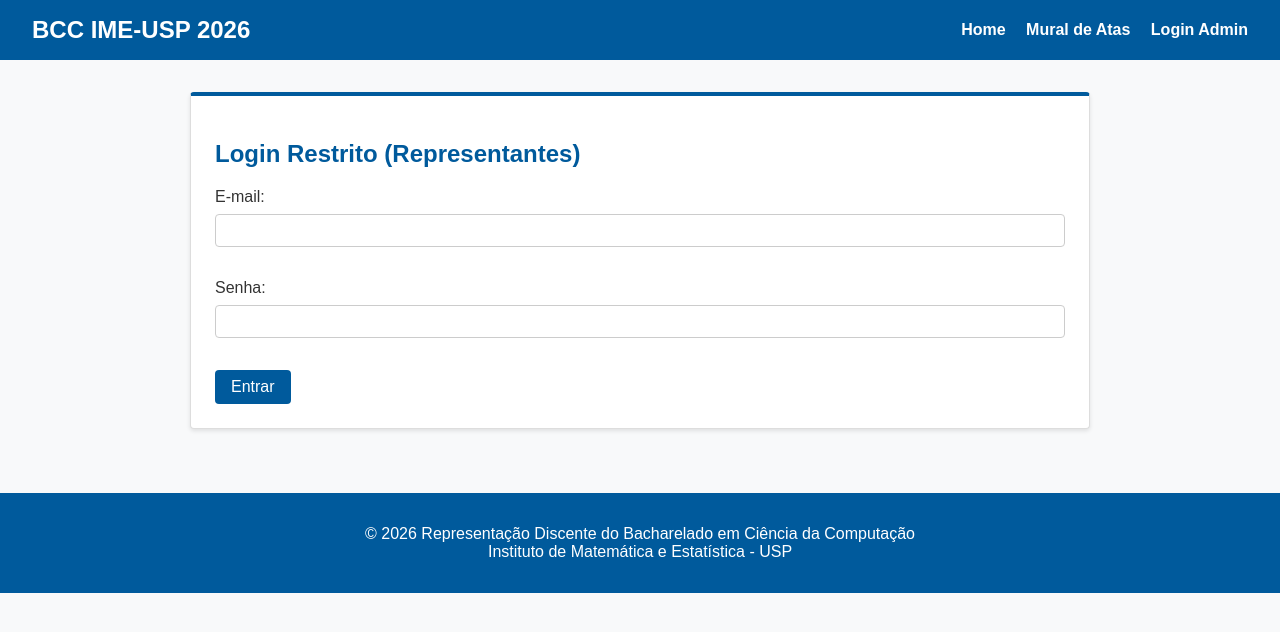
After one commit to caionv/MAC0350, a FastAPI app: template projeto_individual/templates/login.html in a window 1280 px wide. The commit adds this page. Shown: the top 632 px of the page. Run offline with FastAPI, Linux system fonts and the light colour scheme; the template is opened without the code that fills it, so the values that code supplies are empty; some libraries are stand-ins or nearby versions.

Commit message:
Mudanças finais

```diff
--- a/projeto_individual/database.py
+++ b/projeto_individual/database.py
@@ -1,6 +1,9 @@
 from sqlmodel import Field, SQLModel, create_engine, Session, Relationship
 from typing import List, Optional
 from datetime import datetime
+from passlib.context import CryptContext
+
+pwd_context = CryptContext(schemes=["bcrypt"], deprecated="auto")
 
 class Member(SQLModel, table=True):
     id: Optional[int] = Field(default=None, primary_key=True)
@@ -8,6 +11,7 @@ class Member(SQLModel, table=True):
     role: str
     email: str
     tg: str
+    password: str
 
     atas: List["Ata"] = Relationship(back_populates="author")
 
@@ -39,10 +43,13 @@ def initialize_members():
         from sqlmodel import select
         has_member = session.exec(select(Member)).first()
         if not has_member:
+            hashed_pwd = pwd_context.hash("senha")
             members = [
-                Member(name="Alice Ferreira", role="Presidenta", email="alice.bcc@ime.usp.br", tg="@alicebcc"),
-                Member(name="Beto Carvalho", role="Vice-Presidente", email="beto.bcc@ime.usp.br", tg="@betobcc"),
-                Member(name="Cecília Santos", role="Diretora de Comunicação", email="cecilia.bcc@ime.usp.br", tg="@ceciliabcc")
+                Member(name="Nicolas Caldas Borsari", role="RD MAC, RD CoC-BCC, RD CCEx", email="nicborsari@usp.br", tg="@ncbor", password=hashed_pwd),
+                Member(name="Kaiky Henrique Ribeiro Cintra", role="RD Suplente MAC", email="kaikycintra@usp.br", tg="@kai_kiwi77", password=hashed_pwd),
+                Member(name="Gustavo Costa Arakaki", role="RD CCSL", email="gustavo.arakaki@usp.br", tg="@Ar4kaki", password=hashed_pwd),
+                Member(name="Thalia Angelo Gomes da Silva", role="RD Suplente CCEx", email="thaliasilva@usp.br", tg="@thaliadsilva", password=hashed_pwd),
+                Member(name="Sophia Helena Gutruf", role="RD Suplente CoC-BCC", email="sophiagutruf@usp.br", tg="@sophgut", password=hashed_pwd)
             ]
             session.add_all(members)
             session.commit()
--- a/projeto_individual/main.py
+++ b/projeto_individual/main.py
@@ -1,10 +1,12 @@
-from fastapi import FastAPI, Depends, Form, Request
+from fastapi import FastAPI, Depends, Form, Request, Response
 from fastapi.responses import HTMLResponse
 from fastapi.staticfiles import StaticFiles
 from fastapi.templating import Jinja2Templates
 from sqlmodel import Session, select
 from contextlib import asynccontextmanager
 import os
+import jwt
+from datetime import datetime, timedelta
 
 from database import (
     create_db_and_tables,
@@ -12,8 +14,23 @@ from database import (
     get_session,
     Member,
     Ata,
-    Feedback
+    Feedback,
+    pwd_context
 )
+
+SECRET_KEY = "minhasenha"
+ALGORITHM = "HS256"
+
+def get_current_user(request: Request, session: Session = Depends(get_session)):
+    token = request.cookies.get("access_token")
+    if not token:
+        return None
+    try:
+        token = token.replace("Bearer ", "")
+        email = jwt.decode(token, SECRET_KEY, algorithms=[ALGORITHM]).get("sub")
+        return session.exec(select(Member).where(Member.email == email)).first()
+    except:
+        return None
 
 @asynccontextmanager
 async def lifespan(app: FastAPI):
@@ -29,12 +46,45 @@ app.mount("/static", StaticFiles(directory="static"), name="static")
 os.makedirs("templates/components", exist_ok=True)
 templates = Jinja2Templates(directory="templates")
 
+@app.get("/login", response_class=HTMLResponse)
+def get_login(request: Request):
+    user = get_current_user(request, next(get_session()))
+    return templates.TemplateResponse(request=request, name="login.html", context={"user": user})
+
+@app.post("/login", response_class=HTMLResponse)
+def login(
+    response: Response,
+    username: str = Form(...),
+    password: str = Form(...),
+    session: Session = Depends(get_session)
+):
+    user = session.exec(select(Member).where(Member.email == username)).first()
+    if not user or not pwd_context.verify(password, user.password):
+        return "Login incorreto"
+
+    exp = datetime.utcnow() + timedelta(minutes=60)
+    token = jwt.encode({"sub": user.email, "exp": exp}, SECRET_KEY, algorithm=ALGORITHM)
+
+    response = HTMLResponse("OK")
+    response.headers["HX-Redirect"] = "/"
+    response.set_cookie(key="access_token", value=f"Bearer {token}", httponly=True)
+    return response
+
+@app.post("/logout", response_class=HTMLResponse)
+def logout(response: Response):
+    response = HTMLResponse("OK")
+    response.headers["HX-Redirect"] = "/"
+    response.delete_cookie("access_token")
+    return response
+
 @app.get("/", response_class=HTMLResponse)
 def read_root(request: Request, session: Session = Depends(get_session)):
+    user = get_current_user(request, session)
     members = session.exec(select(Member)).all()
     return templates.TemplateResponse(request=request, name="index.html", context={
         "request": request,
-        "members": members
+        "members": members,
+        "user": user
     })
 
 @app.post("/feedback", response_class=HTMLResponse)
@@ -51,14 +101,28 @@ def create_feedback(
         "<div class='alert-success'>Dúvida/Sugestão enviada com sucesso! A representação técnica agradece.</div>"
     )
 
+@app.get("/feedbacks", response_class=HTMLResponse)
+def read_feedbacks(request: Request, session: Session = Depends(get_session)):
+    user = get_current_user(request, session)
+    if not user: return "Acesso negado"
+
+    feedbacks_list = session.exec(select(Feedback).order_by(Feedback.id.desc())).all()
+    return templates.TemplateResponse(request=request, name="feedbacks.html", context={
+        "request": request,
+        "feedbacks": feedbacks_list,
+        "user": user
+    })
+
 @app.get("/atas", response_class=HTMLResponse)
 def read_atas(request: Request, session: Session = Depends(get_session)):
+    user = get_current_user(request, session)
     atas = session.exec(select(Ata).order_by(Ata.id.desc())).all()
     members = session.exec(select(Member)).all()
     return templates.TemplateResponse(request=request, name="atas.html", context={
         "request": request,
         "atas": atas,
-        "members": members
+        "members": members,
+        "user": user
     })
 
 @app.post("/atas", response_class=HTMLResponse)
@@ -68,8 +132,11 @@ def create_ata(
     date: str = Form(...),
     content: str = Form(...),
     author_id: int = Form(...),
-    session: Session = Depends(get_session)
+    session: Session = Depends(get_session),
+    user: Member = Depends(get_current_user)
 ):
+    if not user: return "Acesso negado"
+
     ata = Ata(title=title, date=date, content=content, author_id=author_id)
     session.add(ata)
     session.commit()
@@ -77,7 +144,8 @@ def create_ata(
 
     return templates.TemplateResponse(request=request, name="components/ata_item.html", context={
         "request": request,
-        "ata": ata
+        "ata": ata,
+        "user": user
     })
 
 @app.get("/atas/search", response_class=HTMLResponse)
@@ -86,6 +154,7 @@ def search_atas(
     q: str = "",
     session: Session = Depends(get_session)
 ):
+    user = get_current_user(request, session)
     query = select(Ata)
     if q:
         query = query.where((Ata.title.contains(q)) | (Ata.date.contains(q)))
@@ -93,17 +162,22 @@ def search_atas(
 
     return templates.TemplateResponse(request=request, name="components/ata_list.html", context={
         "request": request,
-        "atas": atas
+        "atas": atas,
+        "user": user
     })
 
 @app.get("/atas/{id}/edit", response_class=HTMLResponse)
 def get_edit_ata(request: Request, id: int, session: Session = Depends(get_session)):
+    user = get_current_user(request, session)
+    if not user: return "Acesso negado"
+
     ata = session.get(Ata, id)
     members = session.exec(select(Member)).all()
     return templates.TemplateResponse(request=request, name="components/ata_edit.html", context={
         "request": request,
         "ata": ata,
-        "members": members
+        "members": members,
+        "user": user
     })
 
 @app.put("/atas/{id}", response_class=HTMLResponse)
@@ -114,11 +188,13 @@ def update_ata(
     date: str = Form(...),
     content: str = Form(...),
     author_id: int = Form(...),
-    session: Session = Depends(get_session)
+    session: Session = Depends(get_session),
+    user: Member = Depends(get_current_user)
 ):
+    if not user: return "Acesso negado"
+
     ata = session.get(Ata, id)
-    if not ata:
-        return HTMLResponse("Ata não encontrada", status_code=404)
+    if not ata: return "Erro"
 
     ata.title = title
     ata.date = date
@@ -129,11 +205,14 @@ def update_ata(
     session.refresh(ata)
     return templates.TemplateResponse(request=request, name="components/ata_item.html", context={
         "request": request,
-        "ata": ata
+        "ata": ata,
+        "user": user
     })
 
 @app.delete("/atas/{id}", response_class=HTMLResponse)
-def delete_ata(id: int, session: Session = Depends(get_session)):
+def delete_ata(id: int, session: Session = Depends(get_session), user: Member = Depends(get_current_user)):
+    if not user: return "Acesso negado"
+
     ata = session.get(Ata, id)
     if ata:
         session.delete(ata)
--- a/projeto_individual/requirements.txt
+++ b/projeto_individual/requirements.txt
@@ -3,3 +3,6 @@ uvicorn
 sqlmodel
 jinja2
 python-multipart
+PyJWT
+passlib
+bcrypt==3.2.2
--- a/projeto_individual/templates/atas.html
+++ b/projeto_individual/templates/atas.html
@@ -14,9 +14,10 @@
     </div>
 </section>
 
+{% if user %}
 <section class="card highlight">
-    <h3>Publicar Nova Ata (Administradores)</h3>
-    <form hx-post="/atas" hx-target="#atas-list" hx-swap="afterbegin" onsubmit="this.reset();">
+    <h3>Publicar Nova Ata</h3>
+    <form hx-post="/atas" hx-target="#atas-list" hx-swap="afterbegin" hx-on::after-request="if(event.detail.successful) this.reset()">
         <div class="form-group">
             <label for="title">Título da Reunião:</label>
             <input type="text" id="title" name="title" required>
@@ -40,6 +41,7 @@
         <button type="submit">Publicar Ata</button>
     </form>
 </section>
+{% endif %}
 
 <h3>Últimas Atas</h3>
 <div id="atas-list">
--- a/projeto_individual/templates/base.html
+++ b/projeto_individual/templates/base.html
@@ -15,6 +15,12 @@
         <nav>
             <a href="/">Home</a>
             <a href="/atas">Mural de Atas</a>
+            {% if user %}
+            <a href="/feedbacks">Ver Feedbacks</a>
+            <a href="#" hx-post="/logout">Sair</a>
+            {% else %}
+            <a href="/login">Login Admin</a>
+            {% endif %}
         </nav>
     </header>
 
--- a/projeto_individual/templates/components/ata_item.html
+++ b/projeto_individual/templates/components/ata_item.html
@@ -7,8 +7,10 @@
     </div>
     <div style="margin-bottom: 1rem; line-height: 1.5; white-space: pre-wrap;">{{ ata.content }}</div>
 
+    {% if user %}
     <div class="ata-actions">
         <button class="btn btn-edit" hx-get="/atas/{{ ata.id }}/edit" hx-target="#ata-{{ ata.id }}" hx-swap="outerHTML">Editar</button>
         <button class="btn btn-danger" hx-delete="/atas/{{ ata.id }}" hx-target="#ata-{{ ata.id }}" hx-swap="outerHTML" hx-confirm="Tem certeza que deseja apagar esta ata?">Apagar</button>
     </div>
+    {% endif %}
 </div>
--- a/projeto_individual/templates/index.html
+++ b/projeto_individual/templates/index.html
@@ -73,6 +73,7 @@
             <h3>{{ member.name }}</h3>
             <p><strong>{{ member.role }}</strong></p>
             <p><a href="mailto:{{ member.email }}">{{ member.email }}</a></p>
+            <p>Telegram: <strong>{{ member.tg }}</strong></p>
         </div>
         {% endfor %}
     </div>
@@ -85,8 +86,8 @@
     <div id="feedback-form-container">
         <form hx-post="/feedback" hx-target="#feedback-form-container" hx-swap="outerHTML">
             <div class="form-group">
-                <label for="student_name">Seu Nome (Opcional):</label>
-                <input type="text" id="student_name" name="student_name" placeholder="Deixe em branco para ser anônimo">
+                <label for="student_name">Seu E-mail (Opcional):</label>
+                <input type="email" id="student_name" name="student_name" placeholder="Deixe em branco para ser anônimo">
             </div>
 
             <div class="form-group">
--- /dev/null
+++ b/projeto_individual/templates/login.html
@@ -0,0 +1,19 @@
+{% extends "base.html" %}
+{% block content %}
+<section class="card">
+    <h2>Login Restrito (Representantes)</h2>
+    <div id="login-container">
+        <form hx-post="/login" hx-target="#login-container" hx-swap="outerHTML">
+            <div class="form-group">
+                <label>E-mail:</label>
+                <input type="email" name="username" required>
+            </div>
+            <div class="form-group">
+                <label>Senha:</label>
+                <input type="password" name="password" required>
+            </div>
+            <button type="submit" class="btn">Entrar</button>
+        </form>
+    </div>
+</section>
+{% endblock %}
```
Also changed, not shown: projeto_individual/templates/feedbacks.html (added, +19 -0 lines), projeto_individual/webmac.db, 1 other file.
